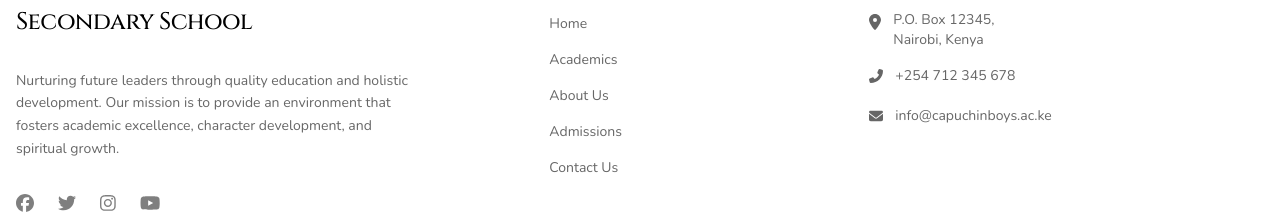
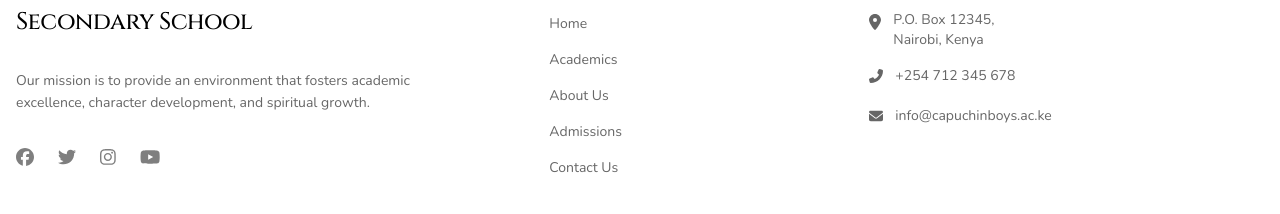
Before and after one commit to torie28/capuchinboys, a React (Vite) app: page / in a window 1280 px wide. Shown: the part 4338-4552 px from the top of the page. Built offline with nearby package versions, Linux system fonts and the light colour scheme.

Commit message:
avoiding largest layout shifts observed on the page

```diff
--- a/src/layouts/footer/Footer.jsx
+++ b/src/layouts/footer/Footer.jsx
@@ -39,7 +39,6 @@ const Footer = () => {
                   </div>
 
                   <p className="text-black/60 text-sm leading-relaxed">
-                    Nurturing future leaders through quality education and holistic development.
                     Our mission is to provide an environment that fosters academic excellence,
                     character development, and spiritual growth.
                   </p>
```
